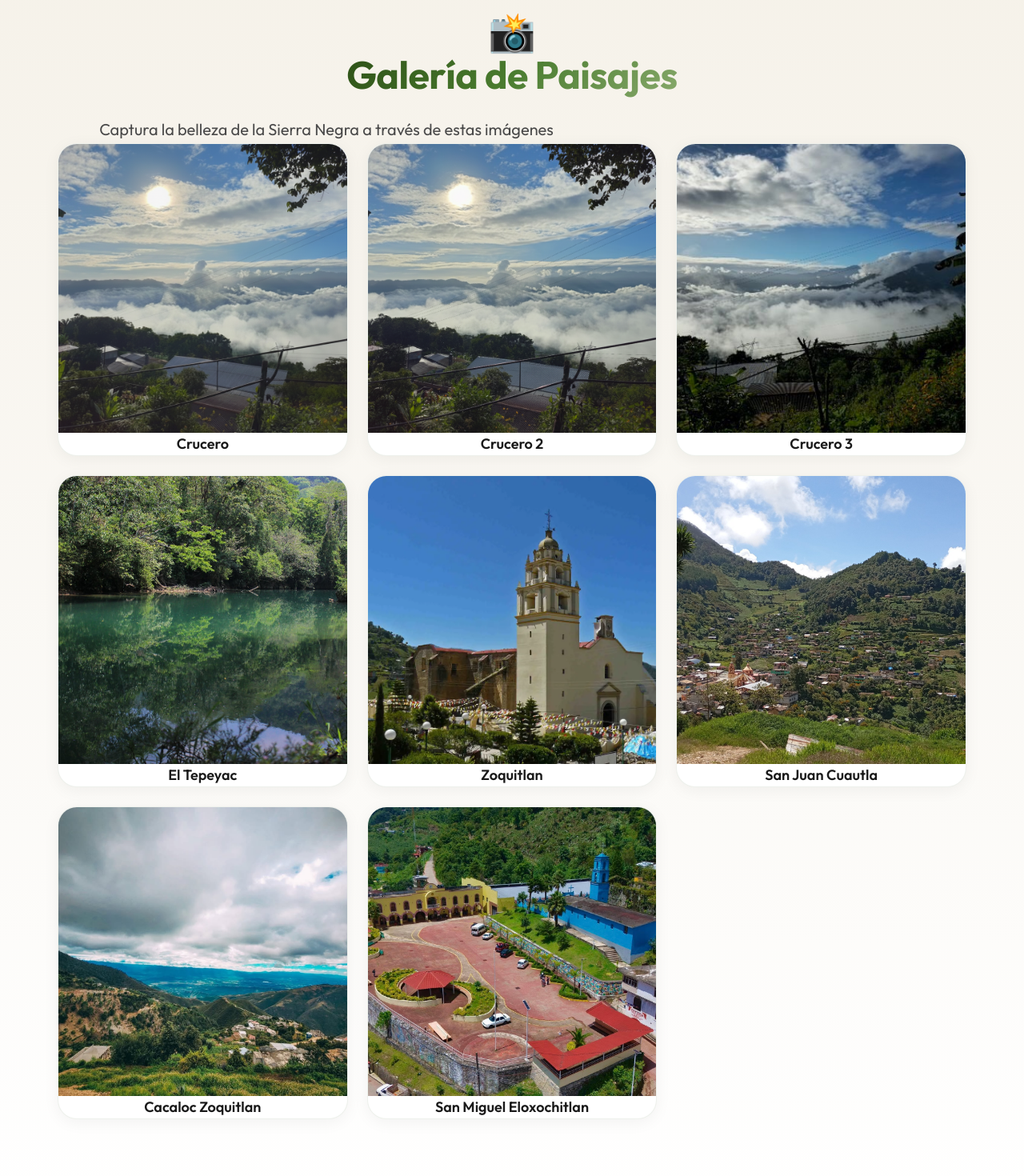
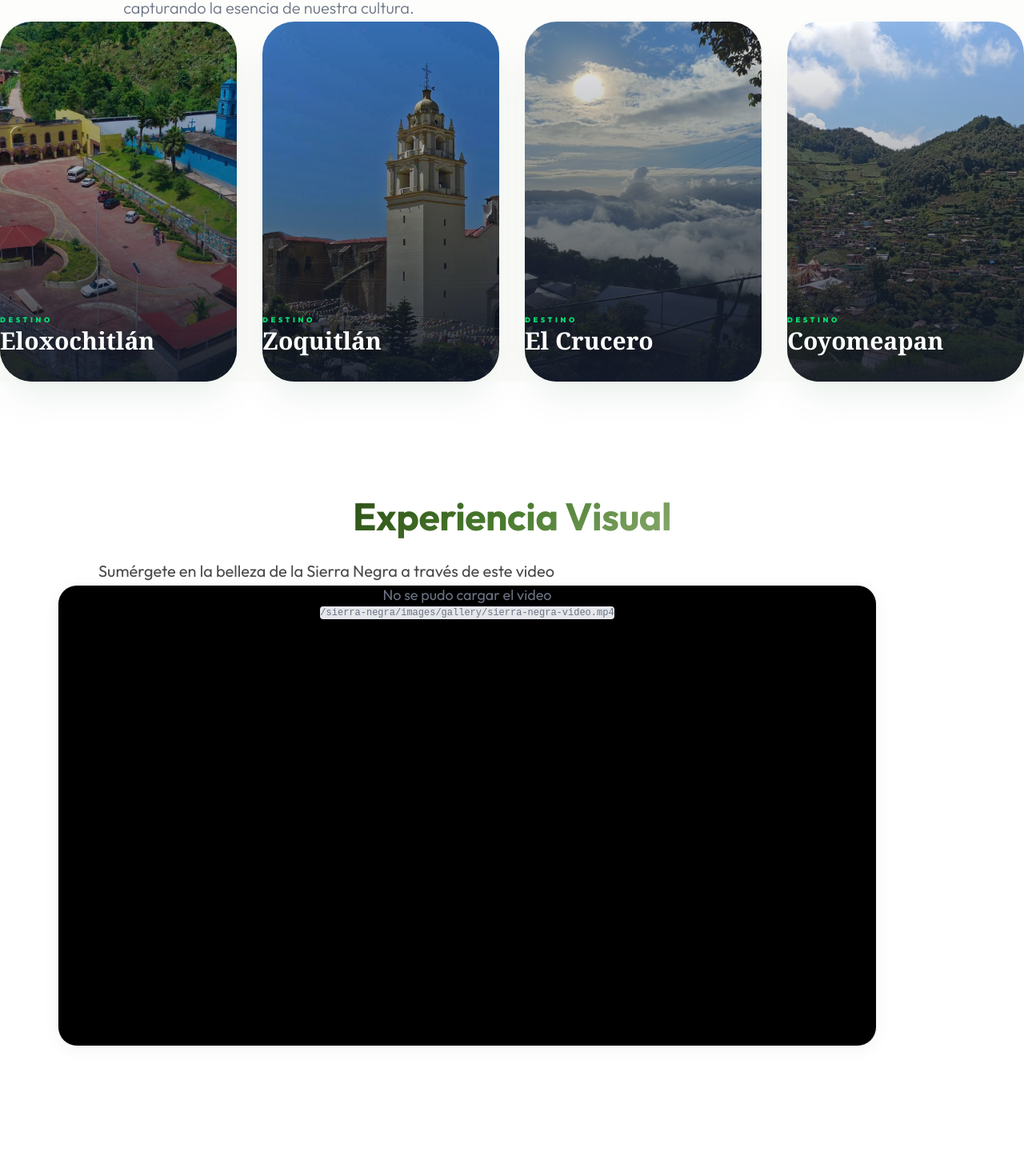
Before and after one commit to mmarlonm/sierra-negra, a Next.js app: page /sierra-negra/ in a window 1280 px wide. Shown: the part 3712-5182 px from the top of the page at 80% size. Built offline with nearby package versions, Linux system fonts and the light colour scheme.

Commit message:
cambios en pagina sierra

```diff
--- a/components/CartDrawer.tsx
+++ b/components/CartDrawer.tsx
@@ -1,7 +1,6 @@
 "use client";
 
 import React from "react";
-import Image from "next/image";
 import Link from "next/link";
 import { useCart } from "./CartContext";
 import ImageWithFallback from "./ImageWithFallback";
--- a/components/Gallery.tsx
+++ b/components/Gallery.tsx
@@ -1,147 +1,225 @@
 'use client';
 
-import { useState } from 'react';
+import { useState, useEffect } from 'react';
 import Image from 'next/image';
 
-const galleryImages = [
+interface GalleryImage {
+  id: number;
+  title: string;
+  image: string;
+  description: string;
+}
+
+interface GalleryGroup {
+  id: string;
+  name: string;
+  description: string;
+  coverImage: string;
+  images: GalleryImage[];
+}
+
+const galleryGroups: GalleryGroup[] = [
   {
-    id: 1,
-    title: 'Crucero',
-    image: '/sierra-negra/images/gallery/crucero.png',
-    description: 'Paisaje del crucero en la Sierra Negra'
+    id: 'eloxochitlan',
+    name: 'Eloxochitlán',
+    description: 'Tierra de nubes y cafetales de altura.',
+    coverImage: '/sierra-negra/images/gallery/san_miguel_eloxochitlan.jpg',
+    images: [
+      { id: 1, title: 'San Miguel Eloxochitlán', image: '/sierra-negra/images/gallery/san_miguel_eloxochitlan.jpg', description: 'Vista aérea de la joya de la sierra.' },
+      { id: 101, title: 'Cafetales al Amanecer', image: '/sierra-negra/images/shop/cafe.jpg', description: 'El origen de nuestro sabor.' }
+    ]
   },
   {
-    id: 2,
-    title: 'Crucero 2',
-    image: '/sierra-negra/images/gallery/crucero_2.png',
-    description: 'Vista panorámica del crucero'
+    id: 'zoquitlan',
+    name: 'Zoquitlán',
+    description: 'Cuna de tradiciones y paisajes infinitos.',
+    coverImage: '/sierra-negra/images/gallery/zoquitlan.webp',
+    images: [
+      { id: 5, title: 'Centro de Zoquitlán', image: '/sierra-negra/images/gallery/zoquitlan.webp', description: 'Historia viva en cada rincón.' },
+      { id: 7, title: 'Cacaloc', image: '/sierra-negra/images/gallery/cacaloc_zoquitlan.jpg', description: 'El punto más alto de la Sierra Negra.' },
+      { id: 4, title: 'Río El Tepeyac', image: '/sierra-negra/images/gallery/tepeyac.jpg', description: 'Aguas cristalinas que dan vida a la región.' }
+    ]
   },
   {
-    id: 3,
-    title: 'Crucero 3',
-    image: '/sierra-negra/images/gallery/crucero_3.jpeg',
-    description: 'Naturaleza del crucero'
+    id: 'crucero',
+    name: 'El Crucero',
+    description: 'Intersección natural entre valles y montañas.',
+    coverImage: '/sierra-negra/images/gallery/crucero.png',
+    images: [
+      { id: 1, title: 'Mirador del Crucero', image: '/sierra-negra/images/gallery/crucero.png', description: 'Donde las nubes tocan la tierra.' },
+      { id: 2, title: 'Sendero de Montaña', image: '/sierra-negra/images/gallery/crucero_2.png', description: 'Caminos que cuentan historias.' },
+      { id: 3, title: 'Bosque de Niebla', image: '/sierra-negra/images/gallery/crucero_3.jpeg', description: 'Misterio y naturaleza en estado puro.' }
+    ]
   },
   {
-    id: 4,
-    title: 'El Tepeyac',
-    image: '/sierra-negra/images/gallery/tepeyac.jpg',
-    description: 'Uno de los ríos más importantes de la Sierra Negra'
-  },
-  {
-    id: 5,
-    title: 'Zoquitlan',
-    image: '/sierra-negra/images/gallery/zoquitlan.webp',
-    description: 'Lugar lleno de historia y tradiciones'
-  },
-  {
-    id: 6,
-    title: 'San Juan Cuautla',
-    image: '/sierra-negra/images/gallery/san_juan_cuautla.jpg',
-    description: 'Naturaleza virgen y paisajes impresionantes'
-  },
-  {
-    id: 7,
-    title: 'Cacaloc Zoquitlan',
-    image: '/sierra-negra/images/gallery/cacaloc_zoquitlan.jpg',
-    description: 'Punto más alto de la sierra con vistas increíbles'
-  },
-  {
-    id: 8,
-    title: 'San Miguel Eloxochitlan',
-    image: '/sierra-negra/images/gallery/san_miguel_eloxochitlan.jpg',
-    description: 'Lugar de mucha naturaleza y paz'
+    id: 'coyomeapan',
+    name: 'Coyomeapan',
+    description: 'El corazón profundo de la Sierra Negra.',
+    coverImage: '/sierra-negra/images/gallery/san_juan_cuautla.jpg',
+    images: [
+      { id: 1, title: 'San Juan Cuautla', image: '/sierra-negra/images/gallery/san_juan_cuautla.jpg', description: 'Paz y serenidad en las faldas de la montaña.' }
+    ]
   }
 ];
 
 export default function Gallery() {
-  const [selectedImage, setSelectedImage] = useState<number | null>(null);
+  const [activeGroup, setActiveGroup] = useState<GalleryGroup | null>(null);
+  const [currentIndex, setCurrentIndex] = useState(0);
+
+  // Prevent scroll when slider is open
+  useEffect(() => {
+    if (activeGroup) {
+      document.body.style.overflow = 'hidden';
+    } else {
+      document.body.style.overflow = 'unset';
+    }
+  }, [activeGroup]);
+
+  const openSlider = (group: GalleryGroup) => {
+    setActiveGroup(group);
+    setCurrentIndex(0);
+  };
+
+  const nextSlide = (e?: React.MouseEvent) => {
+    e?.stopPropagation();
+    if (activeGroup) {
+      setCurrentIndex((prev) => (prev + 1) % activeGroup.images.length);
+    }
+  };
+
+  const prevSlide = (e?: React.MouseEvent) => {
+    e?.stopPropagation();
+    if (activeGroup) {
+      setCurrentIndex((prev) => (prev - 1 + activeGroup.images.length) % activeGroup.images.length);
+    }
+  };
 
   return (
-    <section id="galeria" className="section bg-gradient-to-b from-[#F5F1E8] to-white">
-      <div className="container-custom">
-        <div className="text-center mb-20">
-          <div className="inline-block mb-4">
-            <span className="text-5xl">📸</span>
-          </div>
-          <h2 className="heading-medium mb-6">
-            <span className="text-gradient">Galería de Paisajes</span>
+    <section id="galeria" className="py-24 bg-[#FDFDFB]">
+      <div className="container mx-auto px-6">
+        <div className="text-center mb-20 space-y-4">
+          <span className="text-[#2D5016] text-[10px] font-black uppercase tracking-[0.3em] bg-green-50 px-4 py-2 rounded-full">
+            Nuestros Paisajes
+          </span>
+          <h2 className="text-5xl md:text-6xl font-serif font-bold text-gray-900 tracking-tight">
+            Explora la Sierra Negra
           </h2>
-          <p className="text-xl text-[#4A4A4A] max-w-2xl mx-auto leading-relaxed">
-            Captura la belleza de la Sierra Negra a través de estas imágenes
+          <p className="text-xl text-gray-500 max-w-2xl mx-auto font-light leading-relaxed">
+            Una travesía visual por los rincones más emblemáticos de nuestra tierra, capturando la esencia de nuestra cultura.
           </p>
         </div>
 
-        <div className="grid grid-cols-1 sm:grid-cols-2 lg:grid-cols-3 gap-6">
-          {galleryImages.map((image, index) => (
+        {/* Grouped Grid */}
+        <div className="grid grid-cols-1 md:grid-cols-2 lg:grid-cols-4 gap-8">
+          {galleryGroups.map((group, index) => (
             <div
-              key={image.id}
-              onClick={() => setSelectedImage(image.id)}
-              className="card-modern cursor-pointer group overflow-hidden"
-              style={{ animationDelay: `${index * 0.05}s` }}
+              key={group.id}
+              onClick={() => openSlider(group)}
+              className="group relative h-[450px] cursor-pointer overflow-hidden rounded-[2.5rem] shadow-2xl shadow-green-900/10 transition-all duration-700 hover:-translate-y-2"
+              style={{ animationDelay: `${index * 0.1}s` }}
             >
-              <div className="relative aspect-square overflow-hidden">
               <Image
-                  src={image.image}
-                  alt={image.title}
+                src={group.coverImage}
+                alt={group.name}
                 fill
-                  className="object-cover transition-transform duration-500 group-hover:scale-110"
-                  sizes="(max-width: 640px) 100vw, (max-width: 1024px) 50vw, 33vw"
+                className="object-cover transition-transform duration-1000 group-hover:scale-110 group-hover:rotate-1"
               />
-                <div className="absolute inset-0 bg-gradient-to-t from-black/60 via-transparent to-transparent opacity-0 group-hover:opacity-100 transition-opacity duration-300"></div>
-                <div className="absolute bottom-0 left-0 right-0 p-4 transform translate-y-full group-hover:translate-y-0 transition-transform duration-300">
-                  <h3 className="text-white font-semibold text-lg">{image.title}</h3>
-                  <p className="text-white/90 text-sm mt-1">{image.description}</p>
+              {/* Overlay Overlay */}
+              <div className="absolute inset-0 bg-gradient-to-t from-gray-900/90 via-gray-900/40 to-transparent transition-all duration-500 group-hover:via-gray-900/60" />
+
+              {/* Content */}
+              <div className="absolute inset-0 p-8 flex flex-col justify-end text-white">
+                <div className="transform translate-y-6 group-hover:translate-y-0 transition-transform duration-500">
+                  <p className="text-[9px] font-black uppercase tracking-[0.4em] text-green-400 mb-2 drop-shadow-sm">Destino</p>
+                  <h3 className="text-3xl font-serif font-bold mb-3 drop-shadow-[0_2px_10px_rgba(0,0,0,0.5)]">{group.name}</h3>
+                  <p className="text-xs text-gray-200 font-light md:opacity-0 group-hover:opacity-100 transition-all duration-500 max-w-[240px] line-clamp-2">
+                    {group.description}
+                  </p>
+
+                  <div className="mt-6 flex items-center gap-3 text-[10px] font-bold uppercase tracking-widest text-white/50 group-hover:text-white transition-colors">
+                    <span>Ver {group.images.length} fotos</span>
+                    <div className="w-6 h-px bg-white/30 group-hover:w-10 transition-all" />
                   </div>
                 </div>
-              <div className="p-4">
-                <h3 className="text-lg font-semibold text-[#1A1A1A] text-center group-hover:text-[#2D5016] transition-colors">
-                  {image.title}
-                </h3>
               </div>
             </div>
           ))}
         </div>
+      </div>
 
-        {selectedImage && (
+      {/* Slider Overlay */}
+      {activeGroup && (
         <div
-            className="fixed inset-0 bg-black/95 backdrop-blur-sm z-50 flex items-center justify-center p-4"
-            onClick={() => setSelectedImage(null)}
+          className="fixed inset-0 z-[100] bg-gray-950/95 backdrop-blur-xl flex items-center justify-center animate-fade-in"
+          onClick={() => setActiveGroup(null)}
         >
-            <div
-              className="card-modern p-4 max-w-6xl w-full max-h-[95vh] overflow-y-auto"
-              onClick={(e) => e.stopPropagation()}
+          {/* Close Button */}
+          <button
+            className="absolute top-8 right-8 z-[110] text-white/50 hover:text-white transition-colors p-4 bg-white/5 rounded-full backdrop-blur-md"
+            onClick={() => setActiveGroup(null)}
           >
-              <div className="relative aspect-video w-full mb-6 rounded-2xl overflow-hidden">
-                <Image
-                  src={galleryImages.find(img => img.id === selectedImage)?.image || ''}
-                  alt={galleryImages.find(img => img.id === selectedImage)?.title || ''}
-                  fill
-                  className="object-contain"
-                  sizes="100vw"
-                />
-              </div>
-              <div className="text-center mb-6">
-                <h3 className="text-3xl font-bold text-[#1A1A1A] mb-2">
-                  {galleryImages.find(img => img.id === selectedImage)?.title}
-                </h3>
-                <p className="text-[#4A4A4A] text-lg">
-                  {galleryImages.find(img => img.id === selectedImage)?.description}
-                </p>
-              </div>
-              <button
-                onClick={() => setSelectedImage(null)}
-                className="btn-primary w-full justify-center"
-              >
-                <span>Cerrar</span>
-                <svg className="w-5 h-5" fill="none" stroke="currentColor" viewBox="0 0 24 24">
+            <svg className="w-8 h-8" fill="none" stroke="currentColor" viewBox="0 0 24 24">
               <path strokeLinecap="round" strokeLinejoin="round" strokeWidth={2} d="M6 18L18 6M6 6l12 12" />
             </svg>
           </button>
+
+          {/* Slider Content */}
+          <div className="relative w-full h-full flex items-center justify-center p-4 md:p-12 overflow-hidden" onClick={e => e.stopPropagation()}>
+
+            {/* navigation - prev */}
+            <button
+              onClick={prevSlide}
+              className="absolute left-4 md:left-12 z-[110] text-white/30 hover:text-white transition-all bg-white/5 hover:bg-white/10 p-6 rounded-full backdrop-blur-sm"
+            >
+              <svg className="w-8 h-8" fill="none" stroke="currentColor" viewBox="0 0 24 24"><path strokeLinecap="round" strokeLinejoin="round" strokeWidth={2} d="M15 19l-7-7 7-7" /></svg>
+            </button>
+
+            {/* Current Image */}
+            <div className="relative w-full max-w-6xl aspect-[4/3] md:aspect-video rounded-[3rem] overflow-hidden shadow-2xl">
+              <Image
+                src={activeGroup.images[currentIndex].image}
+                alt={activeGroup.images[currentIndex].title}
+                fill
+                className="object-cover animate-fade-in"
+                key={activeGroup.images[currentIndex].id}
+              />
+
+              {/* Image Info - Glassmorphic Bottom Bar with higher contrast */}
+              <div className="absolute bottom-0 left-0 right-0 p-8 md:p-12 bg-black/60 md:bg-white/10 backdrop-blur-md border-t border-white/20">
+                <div className="max-w-3xl">
+                  <p className="text-green-400 text-[10px] font-black uppercase tracking-[0.3em] mb-2 drop-shadow-sm">
+                    {activeGroup.name} • {currentIndex + 1} de {activeGroup.images.length}
+                  </p>
+                  <h4 className="text-2xl md:text-4xl font-serif font-bold text-white mb-2 drop-shadow-[0_2px_15px_rgba(0,0,0,0.8)]">
+                    {activeGroup.images[currentIndex].title}
+                  </h4>
+                  <p className="text-base md:text-lg text-gray-100 font-light leading-relaxed drop-shadow-sm">
+                    {activeGroup.images[currentIndex].description}
+                  </p>
+                </div>
+              </div>
+            </div>
+
+            {/* navigation - next */}
+            <button
+              onClick={nextSlide}
+              className="absolute right-4 md:right-12 z-[110] text-white/30 hover:text-white transition-all bg-white/5 hover:bg-white/10 p-6 rounded-full backdrop-blur-sm"
+            >
+              <svg className="w-8 h-8" fill="none" stroke="currentColor" viewBox="0 0 24 24"><path strokeLinecap="round" strokeLinejoin="round" strokeWidth={2} d="M9 5l7 7-7 7" /></svg>
+            </button>
+
+            {/* Mobile Swipe Indicators */}
+            <div className="absolute bottom-8 left-0 right-0 flex justify-center gap-2 md:hidden">
+              {activeGroup.images.map((_, i) => (
+                <div
+                  key={i}
+                  className={`w-2 h-2 rounded-full transition-all ${i === currentIndex ? 'bg-white w-8' : 'bg-white/20'}`}
+                />
+              ))}
+            </div>
           </div>
         </div>
       )}
-      </div>
     </section>
   );
 }
--- a/components/Routes.tsx
+++ b/components/Routes.tsx
@@ -1,6 +1,5 @@
 'use client';
 
-import { useState } from 'react';
 import Image from 'next/image';
 // Imágenes de Unsplash seleccionadas para el tema Sierra Negra
 const routeImages = {
--- a/components/VideoPlayer.tsx
+++ b/components/VideoPlayer.tsx
@@ -10,147 +10,86 @@ interface VideoPlayerProps {
 }
 
 export default function VideoPlayer({ src, poster, title, className = '' }: VideoPlayerProps) {
-  const [isPlaying, setIsPlaying] = useState(false);
-  const [isMuted, setIsMuted] = useState(true);
-  const [progress, setProgress] = useState(0);
   const [hasError, setHasError] = useState(false);
+  const [isStarted, setIsStarted] = useState(false);
   const videoRef = useRef<HTMLVideoElement>(null);
 
   useEffect(() => {
     const video = videoRef.current;
     if (!video) return;
 
-    const updateProgress = () => {
-      if (video.duration) {
-        setProgress((video.currentTime / video.duration) * 100);
-      }
-    };
-
     const handleError = () => {
       setHasError(true);
     };
 
-    video.addEventListener('timeupdate', updateProgress);
+    setHasError(false);
     video.addEventListener('error', handleError);
 
     return () => {
-      video.removeEventListener('timeupdate', updateProgress);
       video.removeEventListener('error', handleError);
     };
-  }, []);
+  }, [src]);
 
-  const togglePlay = () => {
+  const handlePlayClick = () => {
     const video = videoRef.current;
     if (!video) return;
 
-    if (isPlaying) {
-      video.pause();
-    } else {
-      video.play();
-    }
-    setIsPlaying(!isPlaying);
+    setIsStarted(true);
+    video.play().catch(err => {
+      console.error("Error attempting to play:", err);
+      // If auto-play fails (e.g. browser restriction), we still show controls so user can try again
+    });
   };
 
-  const toggleMute = () => {
-    const video = videoRef.current;
-    if (!video) return;
-
-    video.muted = !isMuted;
-    setIsMuted(!isMuted);
-  };
-
-  // Show placeholder if video has error or doesn't exist
   if (hasError) {
     return (
-      <div className={`video-container ${className}`}>
-        <div className="absolute inset-0 bg-gradient-to-br from-[#2D5016] via-[#4A7C2F] to-[#87A96B] flex items-center justify-center rounded-2xl">
-          <div className="text-center text-white p-8">
-            <div className="text-6xl mb-4">🎬</div>
-            <div className="text-xl font-bold mb-2">{title || 'Video de la Sierra Negra'}</div>
-            <div className="text-sm opacity-80 mb-4">Agrega un video en /public/videos/</div>
-            <div className="text-xs opacity-60">Formato recomendado: MP4, WebM</div>
-          </div>
+      <div className={`video-container ${className} bg-gray-100 flex items-center justify-center rounded-2xl aspect-video`}>
+        <div className="text-center text-gray-500 p-8">
+          <div className="text-4xl mb-4">⚠️</div>
+          <div className="text-lg">No se pudo cargar el video</div>
+          <code className="text-xs mt-2 block bg-gray-200 p-1 rounded">{src}</code>
         </div>
       </div>
     );
   }
 
   return (
-    <div className={`video-container group ${className}`}>
+    <div className={`video-container relative rounded-2xl overflow-hidden shadow-2xl bg-black ${className}`}>
       <video
         ref={videoRef}
         src={src}
         poster={poster}
-        loop
-        muted={isMuted}
+        controls={isStarted}
         playsInline
-        className="w-full h-full object-cover"
-      />
+        className="w-full h-full object-cover aspect-video"
+      >
+        <source src={src} type="video/mp4" />
+        Tu navegador no soporta el elemento de video.
+      </video>
 
-      {/* Placeholder overlay when not playing */}
-      {!isPlaying && (
-        <div className="absolute inset-0 bg-gradient-to-br from-[#2D5016]/80 via-[#4A7C2F]/80 to-[#87A96B]/80 flex items-center justify-center">
-          <div className="text-center text-white">
-            <div className="text-6xl mb-4">🎬</div>
-            <div className="text-xl font-bold mb-2">{title || 'Video de la Sierra Negra'}</div>
-            <div className="text-sm opacity-90">Haz clic para reproducir</div>
+      {/* Overlay - Only visible before video starts */}
+      {!isStarted && (
+        <div
+          className="absolute inset-0 z-10 flex flex-col items-center justify-center bg-black/30 hover:bg-black/40 transition-colors cursor-pointer group"
+          onClick={handlePlayClick}
+        >
+          <div className="w-20 h-20 bg-white/90 rounded-full flex items-center justify-center mb-4 transform transition-transform group-hover:scale-110 shadow-lg backdrop-blur-sm">
+            <svg
+              className="w-8 h-8 text-[#2D5016] ml-1"
+              fill="currentColor"
+              viewBox="0 0 24 24"
+            >
+              <path d="M8 5v14l11-7z" />
+            </svg>
           </div>
-        </div>
-      )}
-
-      {/* Overlay Controls */}
-      <div className="absolute inset-0 flex items-center justify-center bg-black/20 group hover:bg-black/30 transition-colors">
-        <button
-          onClick={togglePlay}
-          className="w-20 h-20 rounded-full bg-white/90 backdrop-blur-sm flex items-center justify-center hover:bg-white transition-all transform hover:scale-110 shadow-lg"
-          aria-label={isPlaying ? 'Pausar' : 'Reproducir'}
-        >
-          {isPlaying ? (
-            <svg className="w-8 h-8 text-[#2D5016]" fill="currentColor" viewBox="0 0 24 24">
-              <path d="M6 4h4v16H6V4zm8 0h4v16h-4V4z"/>
-            </svg>
-          ) : (
-            <svg className="w-8 h-8 text-[#2D5016] ml-1" fill="currentColor" viewBox="0 0 24 24">
-              <path d="M8 5v14l11-7z"/>
-            </svg>
+          {title && (
+            <h3 className="text-white text-xl font-bold drop-shadow-md px-4 text-center">
+              {title}
+            </h3>
           )}
-        </button>
-      </div>
-
-      {/* Bottom Controls */}
-      <div className="absolute bottom-0 left-0 right-0 bg-gradient-to-t from-black/80 to-transparent p-4 opacity-0 group-hover:opacity-100 transition-opacity">
-        <div className="flex items-center gap-3">
-          {/* Progress Bar */}
-          <div className="flex-1 h-1 bg-white/20 rounded-full overflow-hidden">
-            <div
-              className="h-full bg-white rounded-full transition-all"
-              style={{ width: `${progress}%` }}
-            />
-          </div>
-
-          {/* Mute Button */}
-          <button
-            onClick={toggleMute}
-            className="p-2 text-white hover:bg-white/20 rounded-full transition-colors"
-            aria-label={isMuted ? 'Activar sonido' : 'Silenciar'}
-          >
-            {isMuted ? (
-              <svg className="w-5 h-5" fill="none" stroke="currentColor" viewBox="0 0 24 24">
-                <path strokeLinecap="round" strokeLinejoin="round" strokeWidth={2} d="M5.586 15H4a1 1 0 01-1-1v-4a1 1 0 011-1h1.586l4.707-4.707C10.923 3.663 12 4.109 12 5v14c0 .891-1.077 1.337-1.707.707L5.586 15z" />
-                <path strokeLinecap="round" strokeLinejoin="round" strokeWidth={2} d="M17 14l2-2m0 0l2-2m-2 2l-2-2m2 2l2 2M17 10l2 2m0 0l2 2m-2-2l-2 2m2-2l2-2" />
-              </svg>
-            ) : (
-              <svg className="w-5 h-5" fill="none" stroke="currentColor" viewBox="0 0 24 24">
-                <path strokeLinecap="round" strokeLinejoin="round" strokeWidth={2} d="M15.536 8.464a5 5 0 010 7.072m2.828-9.9a9 9 0 010 14.142M5.586 15H4a1 1 0 01-1-1v-4a1 1 0 011-1h1.586l4.707-4.707C10.923 3.663 12 4.109 12 5v14c0 .891-1.077 1.337-1.707.707L5.586 15z" />
-              </svg>
-            )}
-          </button>
-        </div>
-      </div>
-
-      {title && (
-        <div className="absolute top-4 left-4 right-4">
-          <h3 className="text-white text-xl font-bold drop-shadow-lg">{title}</h3>
+          <p className="text-white/90 text-sm mt-2 font-medium drop-shadow-md">
+            Ver Video
+          </p>
         </div>
       )}
     </div>
--- a/components/VideoSection.tsx
+++ b/components/VideoSection.tsx
@@ -18,17 +18,10 @@ export default function VideoSection() {
         <div className="max-w-5xl mx-auto">
           <div className="card-modern p-2">
             <VideoPlayer
-              src="/videos/sierra-negra-video.mp4"
-              poster="/images/hero/hero-bg.jpg"
+              src="/sierra-negra/images/gallery/sierra-negra-video.mp4"
+              poster="/sierra-negra/images/hero/cacaloc_zoquitlan.jpg"
               title="Sierra Negra - Un Paraíso Natural"
             />
-          </div>
-
-          {/* Fallback message if video doesn't exist */}
-          <div className="mt-8 text-center">
-            <p className="text-[#6B6B6B] text-sm">
-              💡 Nota: Agrega un video en <code className="bg-[#F5F1E8] px-2 py-1 rounded">/public/videos/sierra-negra-video.mp4</code> para ver el reproductor en acción
-            </p>
           </div>
         </div>
       </div>
```
Also changed, not shown: components/CartContext.tsx (+17 -4 lines), components/Checkout.tsx (+14 -3 lines), components/Header.tsx (+10 -5 lines), components/ImageWithFallback.tsx (+12 -9 lines), components/ProductModal.tsx (+8 -4 lines), components/Products.tsx (+14 -15 lines), 1 other file (tests, documents, lock files or other folders). Lines whose indentation alone changed are shown as unchanged.
